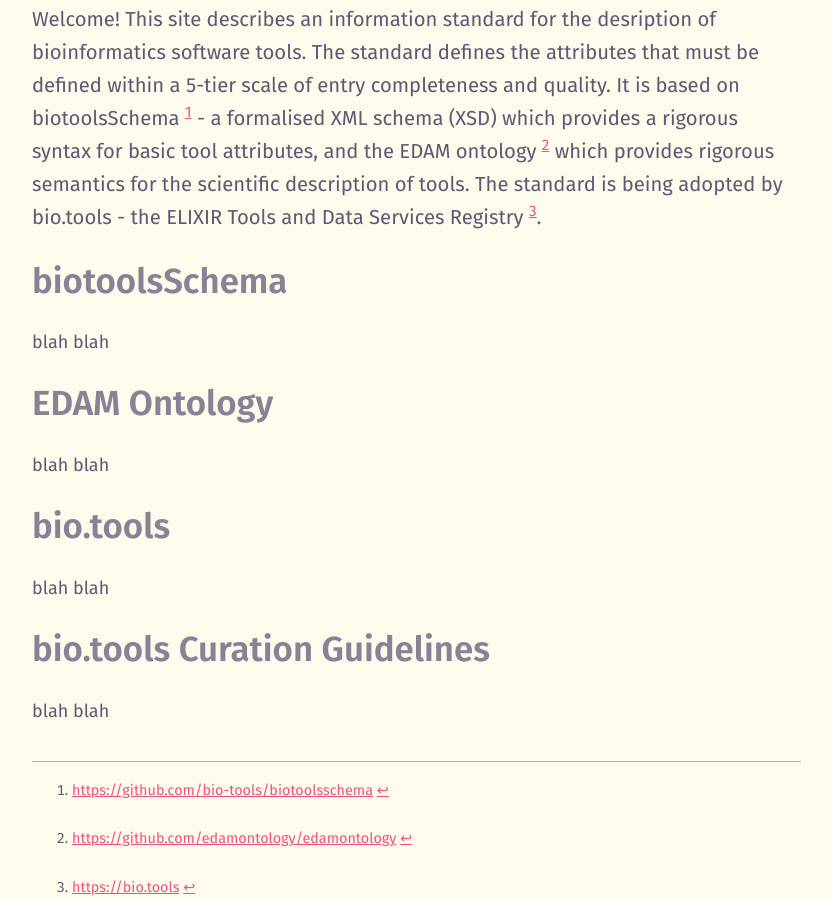
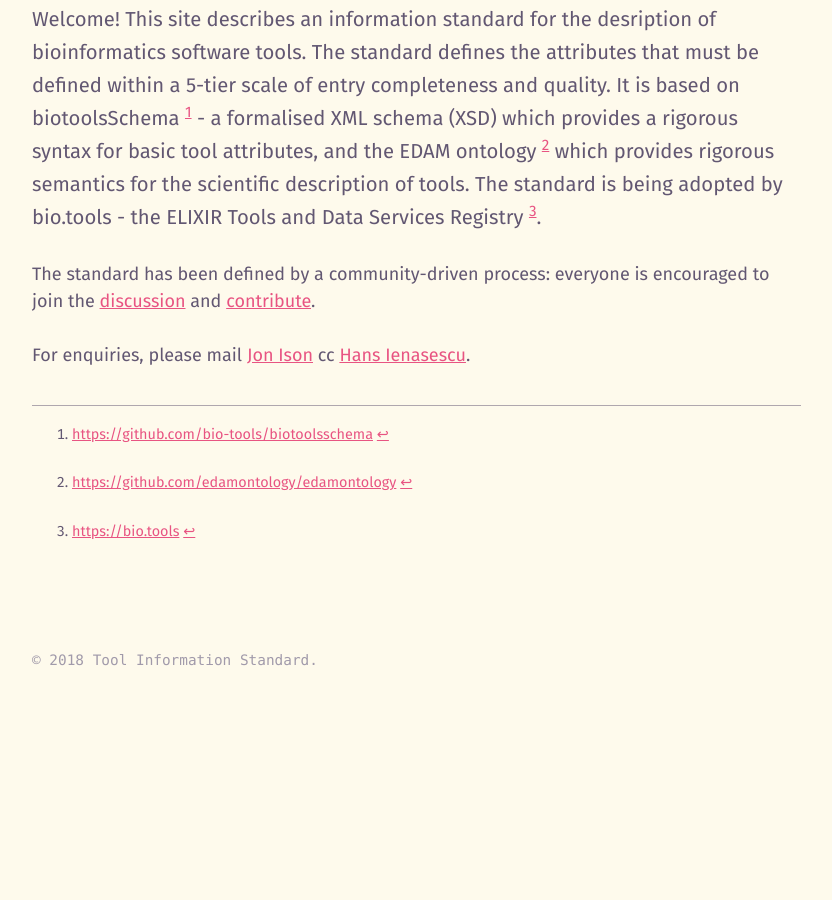
Before and after one commit to bio-tools/Tool-Information-Standards, a Jekyll site: the page built from docs/_posts/2018-05-18-welcome.md, in a window 1280 px wide and 900 px high, scrolled down 422 px. Shown: the whole window, without its empty margins (40-872 px from the left). Built offline with Jekyll 4.4.1, drawn with Linux system fonts in a browser that asks for light colours; a script that is not in the unit is left out; comment, search, counter and statistics services are not loaded; after the commit the page ends 1121 px from its top, so only the background shows below that.

Commit message:
misc. additions & improvements

```diff
--- a/docs/_config.yml
+++ b/docs/_config.yml
@@ -28,7 +28,7 @@ github_username: # joncison - this links to me, not really appropriate
 logo: /assets/icons/ToolInfoStandardLogo.svg
 search: true
 search_full_content: true
-search_provider: # lunr (default), algolia
+search_provider: lunr # lunr (default), algolia
 algolia:
   application_id: # YOUR_APPLICATION_ID
   index_name: # YOUR_INDEX_NAME
@@ -44,7 +44,7 @@ plugins: # previsously gems
   - jekyll-sitemap
   - jekyll-paginate
 feed:
-  path: atom.xml
+  path: # atom.xml
 
 # Pagination - https://jekyllrb.com/docs/pagination/
 paginate: 10
--- a/docs/_posts/2018-05-18-welcome.md
+++ b/docs/_posts/2018-05-18-welcome.md
@@ -9,22 +9,10 @@ tags:
 
 Welcome!  This site describes an information standard for the desription of bioinformatics software tools. The standard defines the attributes that must be defined within a 5-tier scale of entry completeness and quality.  It is based on biotoolsSchema [^1] - a formalised XML schema (XSD) which provides a rigorous syntax for basic tool attributes, and the EDAM ontology [^2] which provides rigorous semantics for the scientific description of tools.  The standard is being adopted by bio.tools - the ELIXIR Tools and Data Services Registry [^3].
 
+The standard has been defined by a community-driven process: everyone is encouraged to join the [discussion](https://github.com/bio-tools/Tool-Information-Standard/issues/1) and [contribute](https://github.com/bio-tools/Tool-Information-Standard).
+
+For enquiries, please mail [Jon Ison](jison@bioinformatics.dtu.dk) cc [Hans Ienasescu](mailto:hans@bio.tools).
+
 [^1]: <https://github.com/bio-tools/biotoolsschema>
 [^2]: <https://github.com/edamontology/edamontology>
 [^3]: <https://bio.tools>
-
-## biotoolsSchema
-
-blah blah
-
-## EDAM Ontology
-
-blah blah
-
-## bio.tools
-
-blah blah
-
-## bio.tools Curation Guidelines
-
-blah blah
```
Also changed, not shown: docs/about.md (+6 -2 lines), docs/tool_information_standard.md (+2 -2 lines), docs/use_cases.md (+5 -3 lines).
